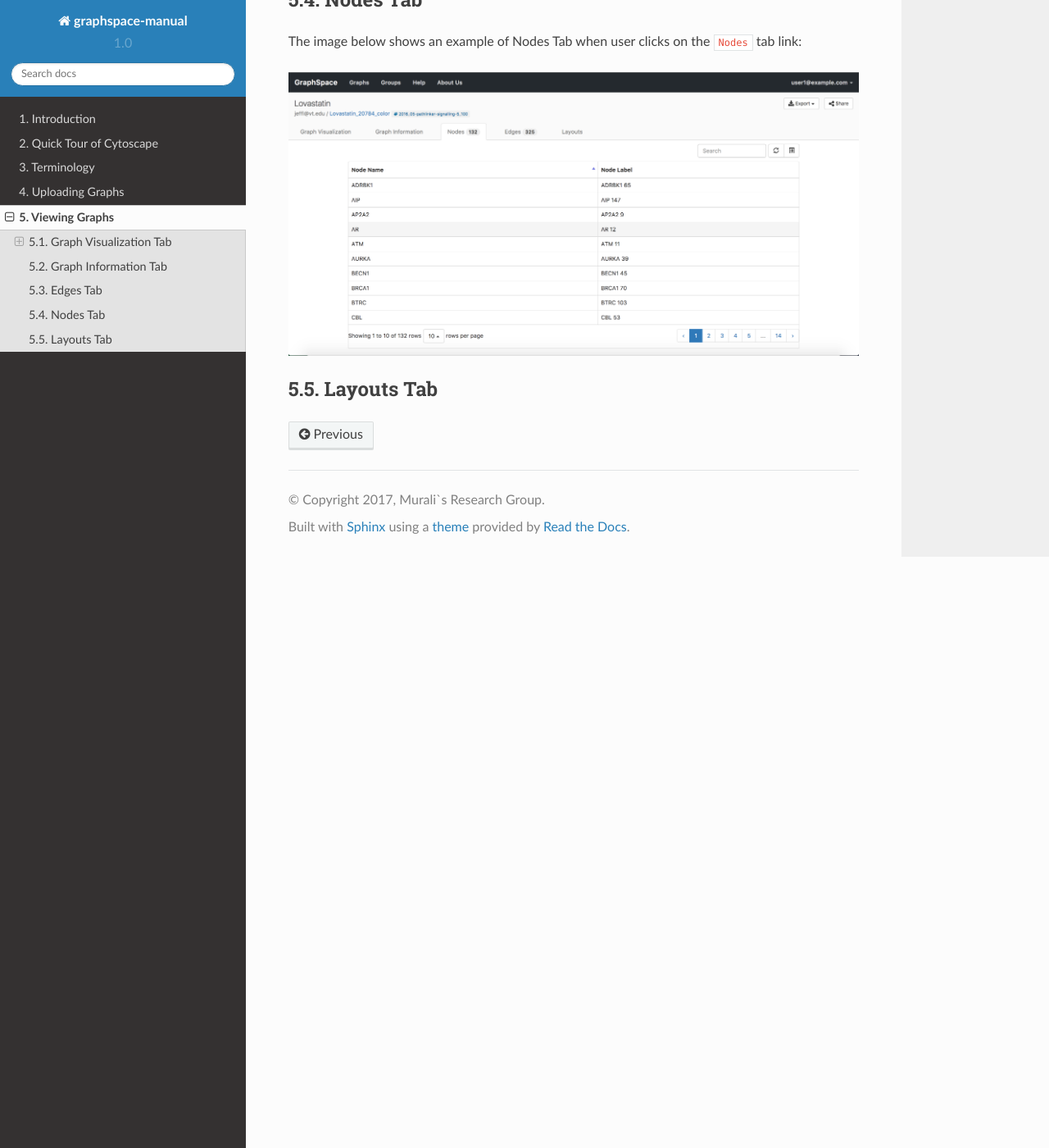
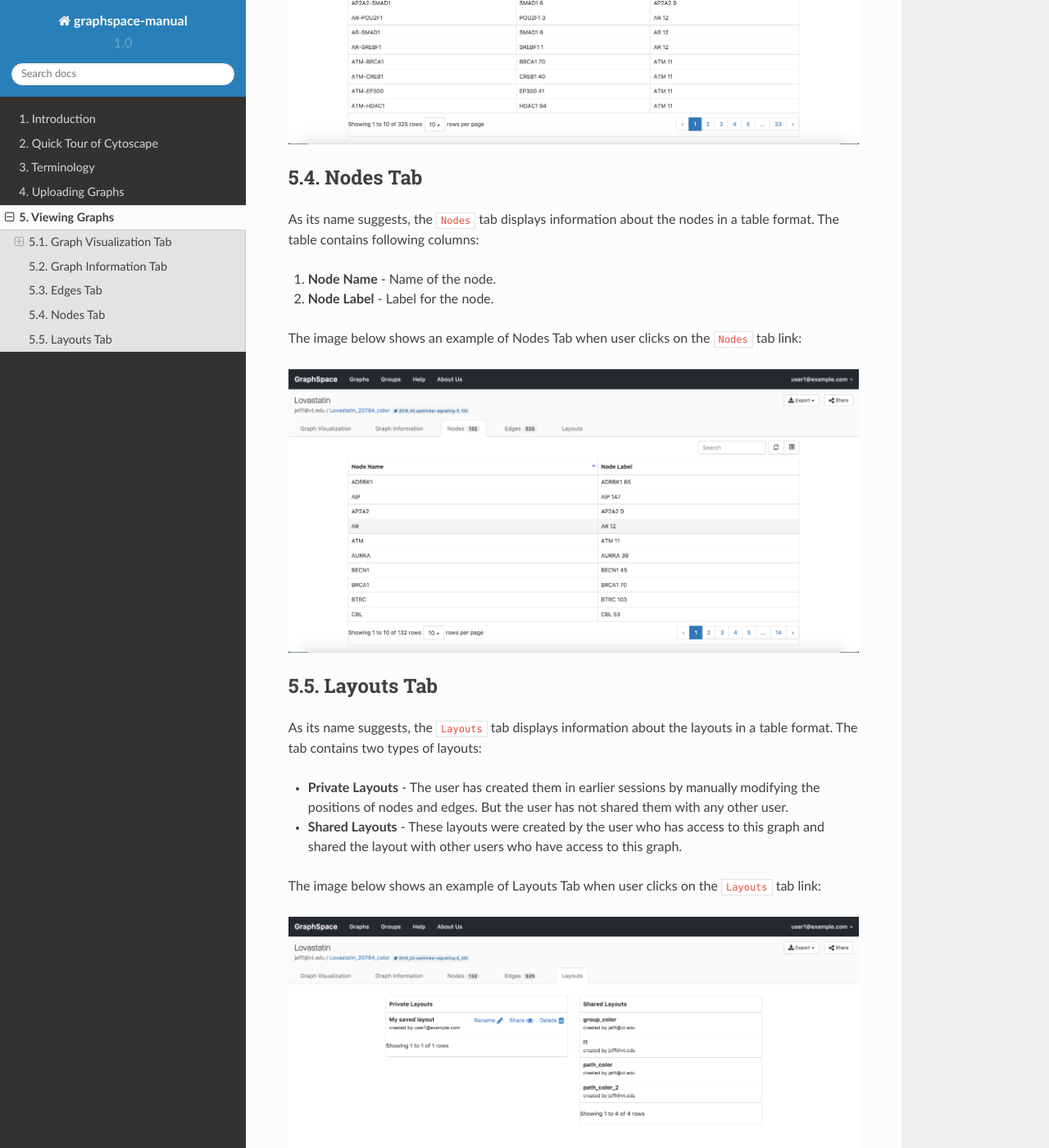
Before and after one commit to adbharadwaj/graphspace-manual, a Sphinx documentation site: the page built from docs/Viewing_Graphs.md, in a window 1280 px wide and 1400 px high, scrolled down 3319 px. Shown: the whole window at 82% size. Built offline with Sphinx 7.4.7 and the Read the Docs theme 2.0.0, drawn with Linux system fonts in a browser that asks for light colours; some of the changed text lies outside the part shown.

Commit message:
Update Viewing_Graphs.md

```diff
--- a/docs/Viewing_Graphs.md
+++ b/docs/Viewing_Graphs.md
@@ -14,6 +14,8 @@
 The Graph Visualization Tab has two sections:
 - Left section shows the actual graph.
 - Right section shows multiple interaction options.
+
+In this example, the graph has 325 edges and 132 nodes.
 
 ![Graph Visualization Tab](_static/images/gs-screenshot-user1-lovastatin-graph-visualization-tab.png)
 
@@ -38,7 +40,7 @@
 
 ## Graph Information Tab
 
-As its name suggests, the `Graph Information` panel displays information about the entire graph, e.g., a legend of node and edge shapes and colors. The user can go to `Graph Information` panel by clicking on the `Graph Information` tab link above the graph. The information that appears in `Graph Information` panel must be included in the JSON for the graph uploaded by the user using the RESTful API.
+As its name suggests, the `Graph Information` tab displays information about the entire graph, e.g., a legend of node and edge shapes and colors. The user can go to `Graph Information` tab by clicking on the `Graph Information` tab link above the graph. The information that appears in `Graph Information` tab must be included in the JSON for the graph uploaded by the user using the RESTful API.
 
 The image below shows an example of Graph Information Tab when user clicks on the `Graph Information` tab link:
 
@@ -46,14 +48,34 @@
 
 ## Edges Tab
 
+As its name suggests, the `Edges` tab displays information about the edges in a table format. The table contains following columns:
+
+1. **Edge Name** - Name of the edge.
+2. **Tail Node** - Label of the tail node.
+3. **Head Node** - Label of the head node.
+
 The image below shows an example of Edges Tab when user clicks on the `Edges` tab link:
 
-![Graph Information Tab Image](_static/images/gs-screenshot-user1-lovastatin-graph-edges-tab.png)
+![Graph Edges Tab Image](_static/images/gs-screenshot-user1-lovastatin-graph-edges-tab.png)
 
 ## Nodes Tab
 
+As its name suggests, the `Nodes` tab displays information about the nodes in a table format. The table contains following columns:
+
+1. **Node Name** - Name of the node.
+2. **Node Label** - Label for the node.
+
 The image below shows an example of Nodes Tab when user clicks on the `Nodes` tab link:
 
-![Graph Information Tab Image](_static/images/gs-screenshot-user1-lovastatin-graph-nodes-tab.png)
+![Graph Nodes Tab Image](_static/images/gs-screenshot-user1-lovastatin-graph-nodes-tab.png)
 
 ## Layouts Tab
+
+As its name suggests, the `Layouts` tab displays information about the layouts in a table format. The tab contains two types of layouts:
+
+- **Private Layouts** - The user has created them in earlier sessions by manually modifying the positions of nodes and edges. But the user has not shared them with any other user.
+- **Shared Layouts** - These layouts were created by the user who has access to this graph and shared the layout with other users who have access to this graph.
+
+The image below shows an example of Layouts Tab when user clicks on the `Layouts` tab link:
+
+![Graph Layouts Tab Image](_static/images/gs-screenshot-user1-lovastatin-graph-layouts-tab.png)
```
